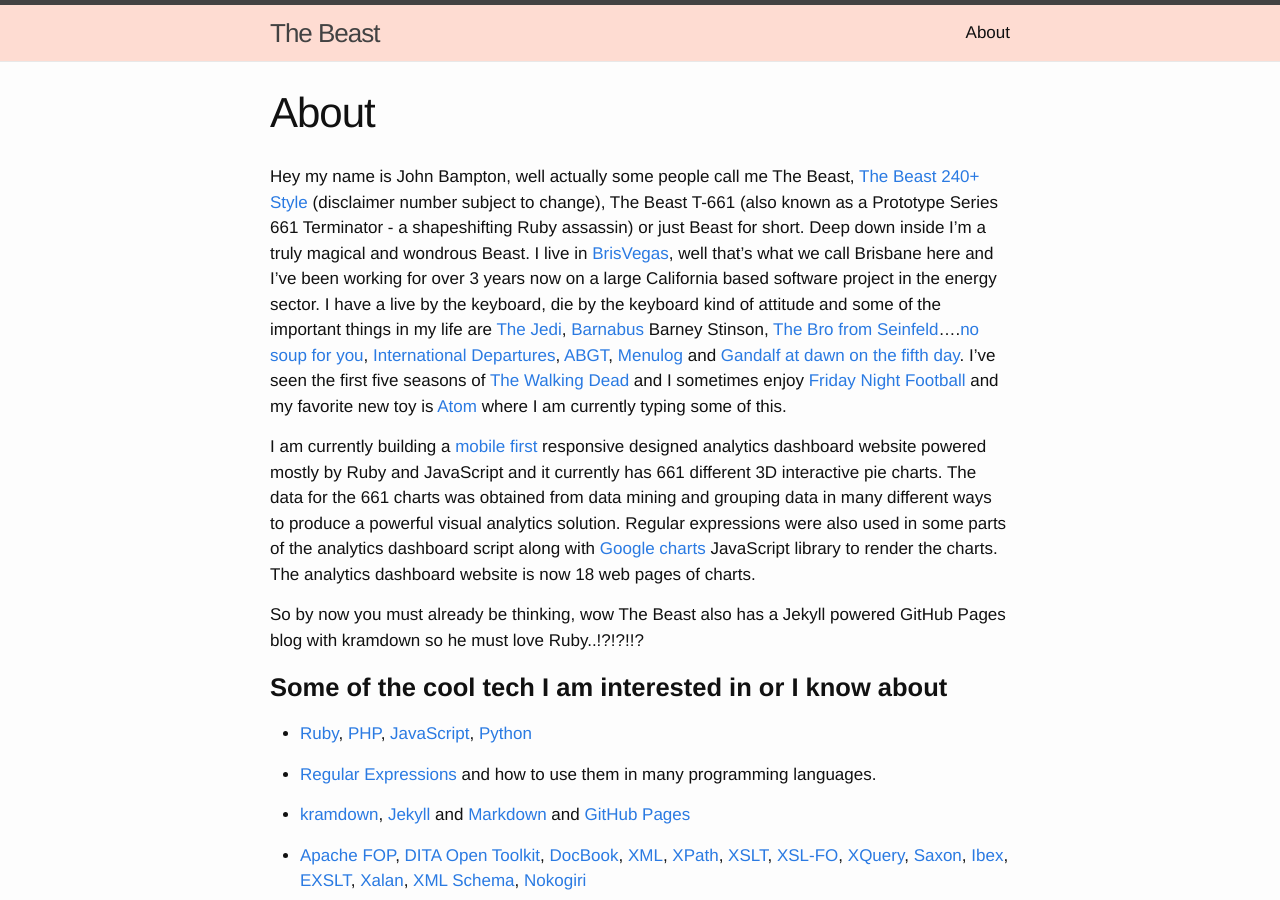
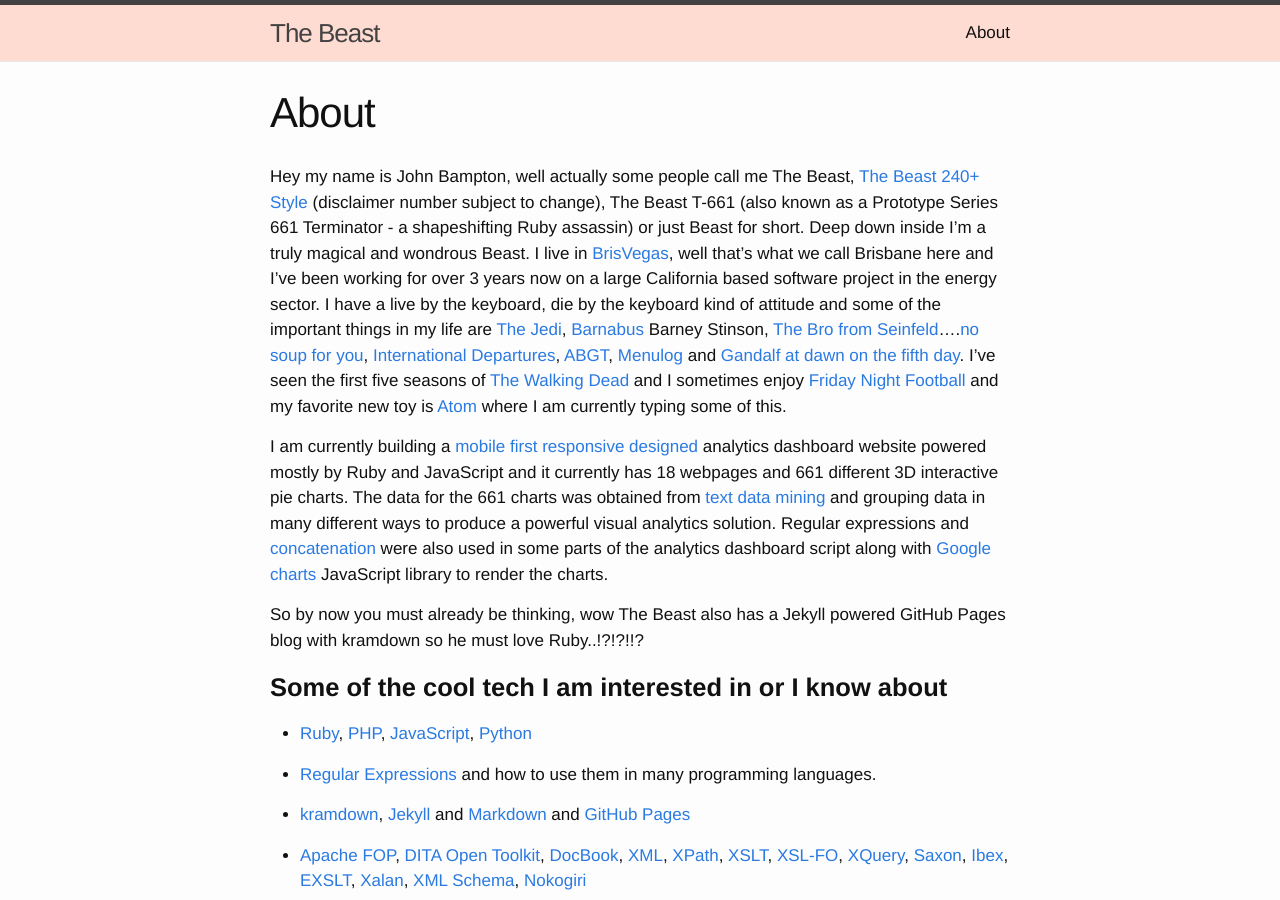
Before and after one commit to slurpcode/beast, a Jekyll site: the page built from about.md, in a window 1280 px wide and 900 px high. Built offline with Jekyll 4.4.1, drawn with Linux system fonts in a browser that asks for light colours.

Commit message:
Update about.md

```diff
--- a/about.md
+++ b/about.md
@@ -15,7 +15,7 @@ https://www.menulog.com.au/){:target="_blank"} and [Gandalf at dawn on the fifth
 http://www.amc.com/shows/the-walking-dead){:target="_blank"} and I sometimes enjoy [Friday Night Football](
 http://www.nrl.com/){:target="_blank"} and my favorite new toy is [Atom](https://atom.io/){:target="_blank"} where I am currently typing some of this.
 
-I am currently building a [mobile first](https://responsivedesign.is/strategy/page-layout/mobile-first){:target="_blank"}  responsive designed analytics dashboard website powered mostly by Ruby and JavaScript and it currently has 661 different 3D interactive pie charts. The data for the 661 charts was obtained from data mining and grouping data in many different ways to produce a powerful visual analytics solution.  Regular expressions were also used in some parts of the analytics dashboard script along with [Google charts](https://developers.google.com/chart/){:target="_blank"} JavaScript library to render the charts. The analytics dashboard website is now 18 web pages of charts.
+I am currently building a [mobile first](https://responsivedesign.is/strategy/page-layout/mobile-first){:target="_blank"}  [responsive designed](https://en.wikipedia.org/wiki/Responsive_web_design){:target="_blank"} analytics dashboard website powered mostly by Ruby and JavaScript and it currently has 18 webpages and 661 different 3D interactive pie charts. The data for the 661 charts was obtained from [text data mining](https://en.wikipedia.org/wiki/Text_mining){:target="_blank"} and grouping data in many different ways to produce a powerful visual analytics solution.  Regular expressions and [concatenation](https://en.wikipedia.org/wiki/Concatenation){:target="_blank"} were also used in some parts of the analytics dashboard script along with [Google charts](https://developers.google.com/chart/){:target="_blank"} JavaScript library to render the charts.
 
 So by now you must already be thinking, wow The Beast also has a Jekyll powered GitHub Pages blog with kramdown so he must love Ruby..!?!?!!?
 
```
